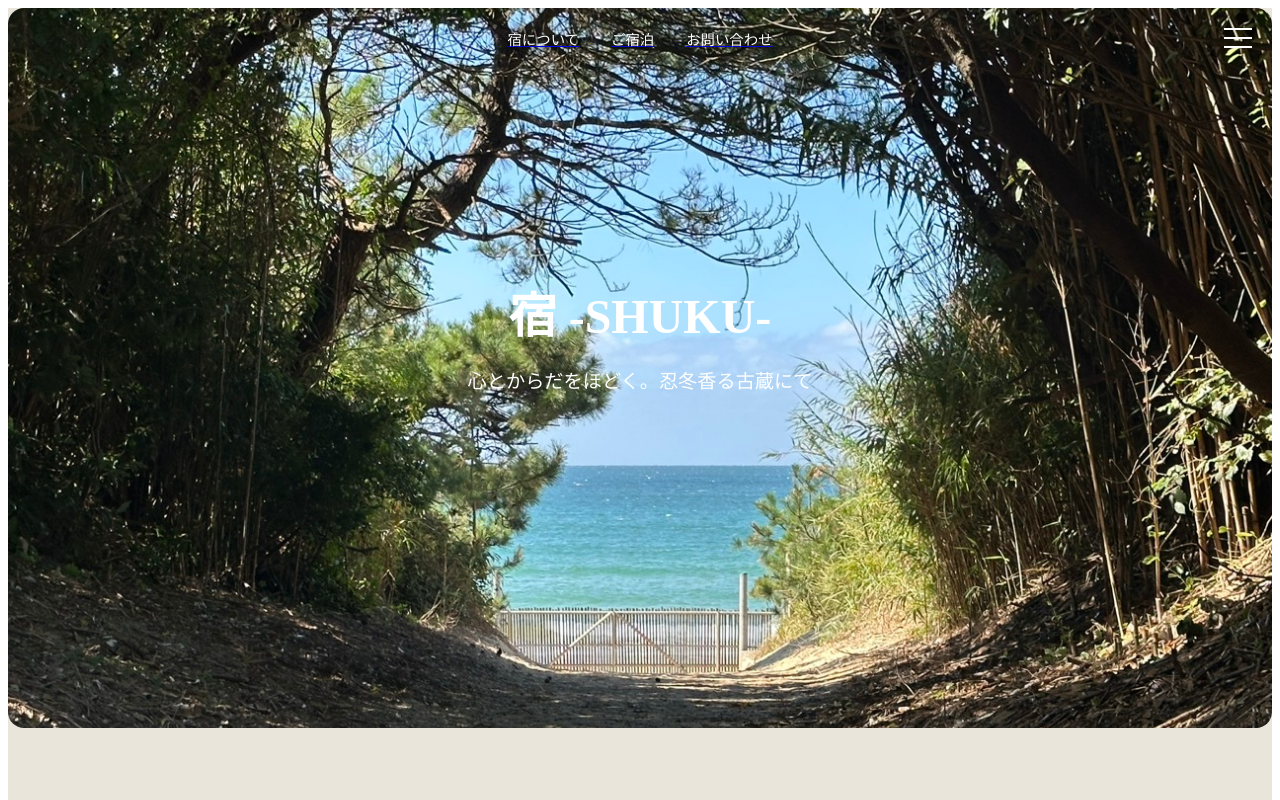
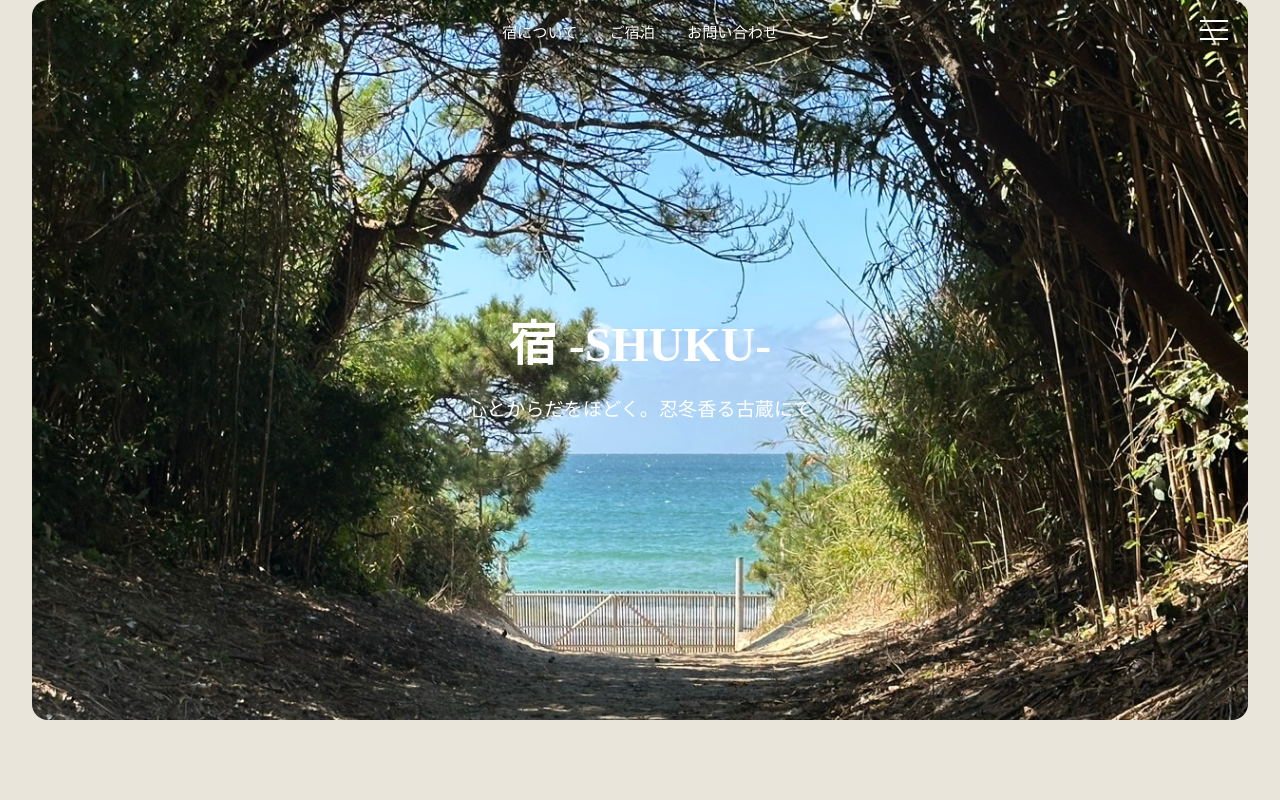
Before and after one commit to likeiga2/secret-beach-villa, a Next.js app: page / in a window 1280 px wide. Shown: the top 800 px of the page. Built offline with nearby package versions, Linux system fonts and the light colour scheme.

Commit message:
Update index.js

```diff
--- a/pages/index.js
+++ b/pages/index.js
@@ -14,9 +14,44 @@ export default function Home() {
   }, []);
 
   return (
-    <div style={{ margin: 0, fontFamily: "'Noto Serif JP', serif", backgroundColor: "#e9e5db", overflowX: 'hidden' }}>
-      <div style={{ margin: '0 auto', maxWidth: '1600px', position: 'relative', padding: '0' }}>
-        <section style={{ position: 'relative', height: '90vh', overflow: 'hidden', borderRadius: '16px' }}>
+    <>
+      <style jsx global>{`
+        html, body, #__next {
+          margin: 0;
+          padding: 0;
+          background-color: #e9e5db;
+          overflow-x: hidden;
+        }
+        a {
+          text-decoration: none !important;
+          color: inherit !important;
+        }
+      `}</style>
+
+      <div
+        style={{
+          margin: 0,
+          fontFamily: "'Noto Serif JP', serif",
+          padding: '0 16px', // 両端に約1cmの余白
+        }}
+      >
+        <div
+          style={{
+            margin: '0 auto',
+            width: '100%',
+            maxWidth: 'calc(100% - 32px)',
+            position: 'relative',
+          }}
+        >
+          <section
+            style={{
+              position: 'relative',
+              height: '90vh',
+              overflow: 'hidden',
+              borderRadius: '16px',
+            }}
+          >
+            {/* 背景画像（クロスフェード） */}
             {images.map((src, index) => (
               <div
                 key={index}
@@ -32,6 +67,7 @@ export default function Home() {
               />
             ))}
 
+            {/* 上部メニュー */}
             <nav
               style={{
                 position: 'absolute',
@@ -41,23 +77,30 @@ export default function Home() {
                 zIndex: 3,
                 display: 'flex',
                 gap: '2rem',
-              fontSize: '0.9rem',
+                fontSize: '0.95rem',
                 color: '#fff',
                 textShadow: '0 1px 3px rgba(0,0,0,0.6)',
               }}
             >
-            <Link href="/about"><span style={{ color: '#fff', cursor: 'pointer' }}>宿について</span></Link>
-            <Link href="/stay"><span style={{ color: '#fff', cursor: 'pointer' }}>ご宿泊</span></Link>
-            <Link href="/contact"><span style={{ color: '#fff', cursor: 'pointer' }}>お問い合わせ</span></Link>
+              <Link href="/about">
+                <span style={{ color: '#fff', cursor: 'pointer' }}>宿について</span>
+              </Link>
+              <Link href="/stay">
+                <span style={{ color: '#fff', cursor: 'pointer' }}>ご宿泊</span>
+              </Link>
+              <Link href="/contact">
+                <span style={{ color: '#fff', cursor: 'pointer' }}>お問い合わせ</span>
+              </Link>
             </nav>
 
+            {/* キャッチコピー */}
             <div
               style={{
                 position: 'relative',
                 zIndex: 2,
                 textAlign: 'center',
                 color: '#fff',
-              top: '40%',
+                top: '45%',
                 transform: 'translateY(-50%)',
               }}
             >
@@ -65,7 +108,7 @@ export default function Home() {
               <p style={{ fontSize: '1.2rem' }}>心とからだをほどく。忍冬香る古蔵にて</p>
             </div>
 
-          {/* Mobile hamburger menu */}
+            {/* ハンバーガーメニュー（モバイル用） */}
             <div
               onClick={() => setMenuOpen(true)}
               style={{
@@ -110,6 +153,7 @@ export default function Home() {
               />
             </div>
 
+            {/* スライドメニュー */}
             {menuOpen && (
               <>
                 <div
@@ -175,24 +219,23 @@ export default function Home() {
                       }}
                     />
                   </div>
-                <Link href="/about"><span style={{ display: 'block', margin: '1rem 0', fontSize: '1.5rem', color: '#333' }}>宿について</span></Link>
-                <Link href="/stay"><span style={{ display: 'block', margin: '1rem 0', fontSize: '1.5rem', color: '#333' }}>ご宿泊</span></Link>
-                <Link href="/contact"><span style={{ display: 'block', margin: '1rem 0', fontSize: '1.5rem', color: '#333' }}>お問い合わせ</span></Link>
+                  <Link href="/about"><span style={{ display: 'block', margin: '1rem 0', fontSize: '1.5rem' }}>宿について</span></Link>
+                  <Link href="/stay"><span style={{ display: 'block', margin: '1rem 0', fontSize: '1.5rem' }}>ご宿泊</span></Link>
+                  <Link href="/contact"><span style={{ display: 'block', margin: '1rem 0', fontSize: '1.5rem' }}>お問い合わせ</span></Link>
                 </div>
               </>
             )}
           </section>
         </div>
 
-      {/* About section placeholder anchor (not used for nav) */}
+        {/* 下層セクション */}
         <section id="about" style={{ padding: '6rem 1rem', maxWidth: '800px', margin: '0 auto' }}>
           <h2 style={{ fontSize: '2rem', marginBottom: '1rem' }}>宿について</h2>
           <p style={{ lineHeight: 1.8 }}>
-          当施設は古民家をリノベーションし、木の温もりとモダンなデザインを融合させた隠れ宿です。心休まる空間でゆったりとお過ごしいただけます。
+            当施設は古民家をリノベーションし、木の温もりとモダンなデザインを融合させた隠れ宿です。
           </p>
         </section>
 
-      {/* Stay section with check-in and check-out dates */}
         <section id="booking" style={{ padding: '6rem 1rem', textAlign: 'center', backgroundColor: '#f8f8f8' }}>
           <h2 style={{ fontSize: '2rem', marginBottom: '1rem' }}>ご宿泊</h2>
           <div style={{ display: 'flex', justifyContent: 'center', gap: '1rem', flexWrap: 'wrap' }}>
@@ -207,16 +250,15 @@ export default function Home() {
           </div>
         </section>
 
-      {/* Contact section */}
         <section id="contact" style={{ padding: '6rem 1rem', textAlign: 'center' }}>
           <h2 style={{ fontSize: '2rem', marginBottom: '1rem' }}>お問い合わせ</h2>
           <p>ご質問などございましたらお気軽にお問い合わせください。</p>
         </section>
 
-      {/* Footer */}
         <footer style={{ textAlign: 'center', padding: '1rem', backgroundColor: '#000', color: '#fff' }}>
           © {new Date().getFullYear()} Secret Beach Villa Fukutsu
         </footer>
       </div>
+    </>
   );
 }
```
Lines whose indentation alone changed are shown as unchanged.
